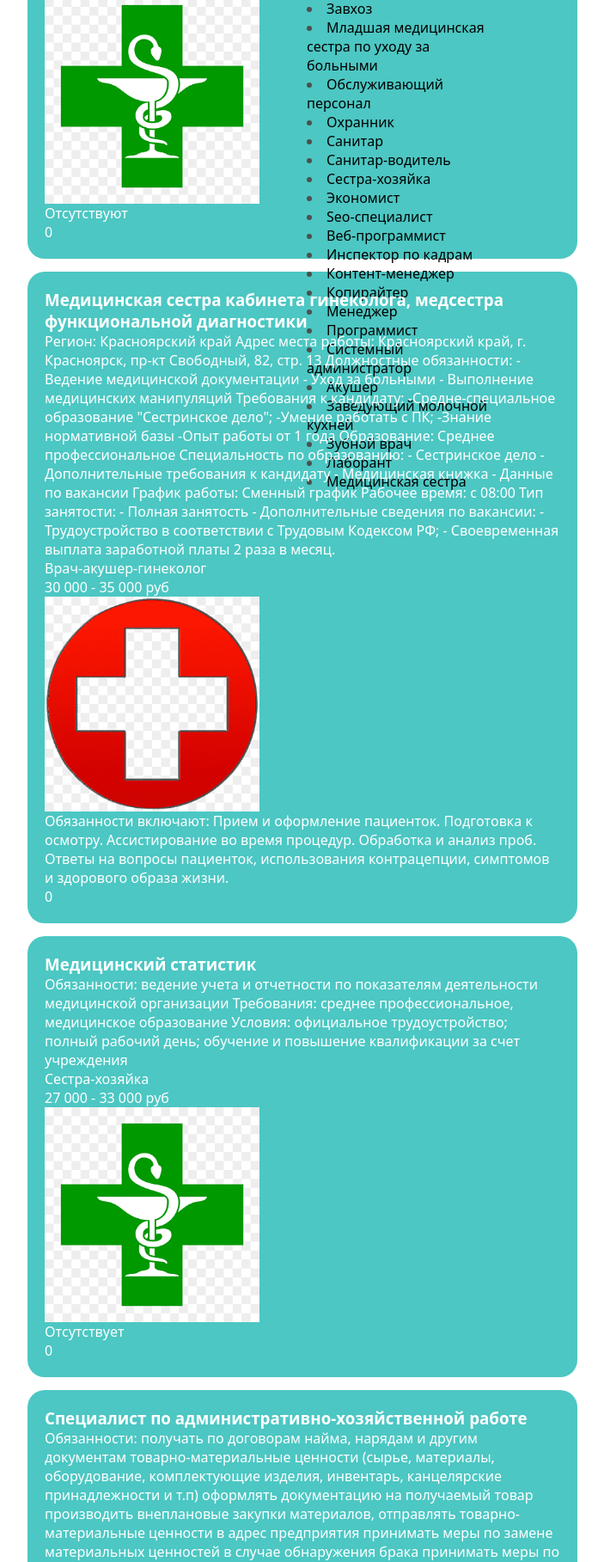
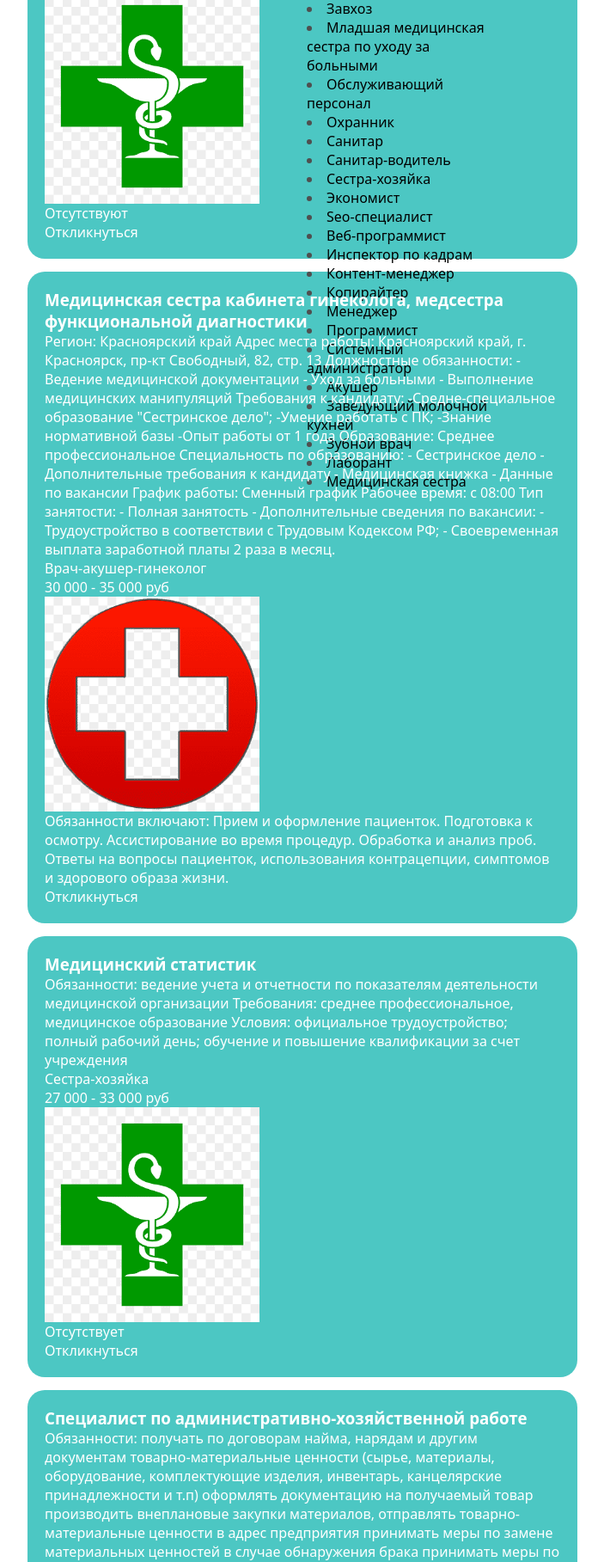
Before and after one commit to gambit515/Or_God_with_us, a Django app: page /main/ in a window 1280 px wide. Shown: the part 725-2542 px from the top of the page at 86% size, without its empty margins (288-991 px from the left). Run offline with Django 4.2, Linux system fonts and the light colour scheme; data comes from the database, SQL or seed files in the repository.

Commit message:
ссылка на отклик - есть

```diff
--- a/SpecialistSyte/main/templates/main/main.html
+++ b/SpecialistSyte/main/templates/main/main.html
@@ -163,8 +163,8 @@
                             {{el.Text2}}
                         </p>
                         <p class="salary">
-                            0
                         </p>
+                        <a href="{% url 'otklikform' el.id %}">Откликнуться</a>
                     </div>
                 </div>
                 {% endfor %}
```
